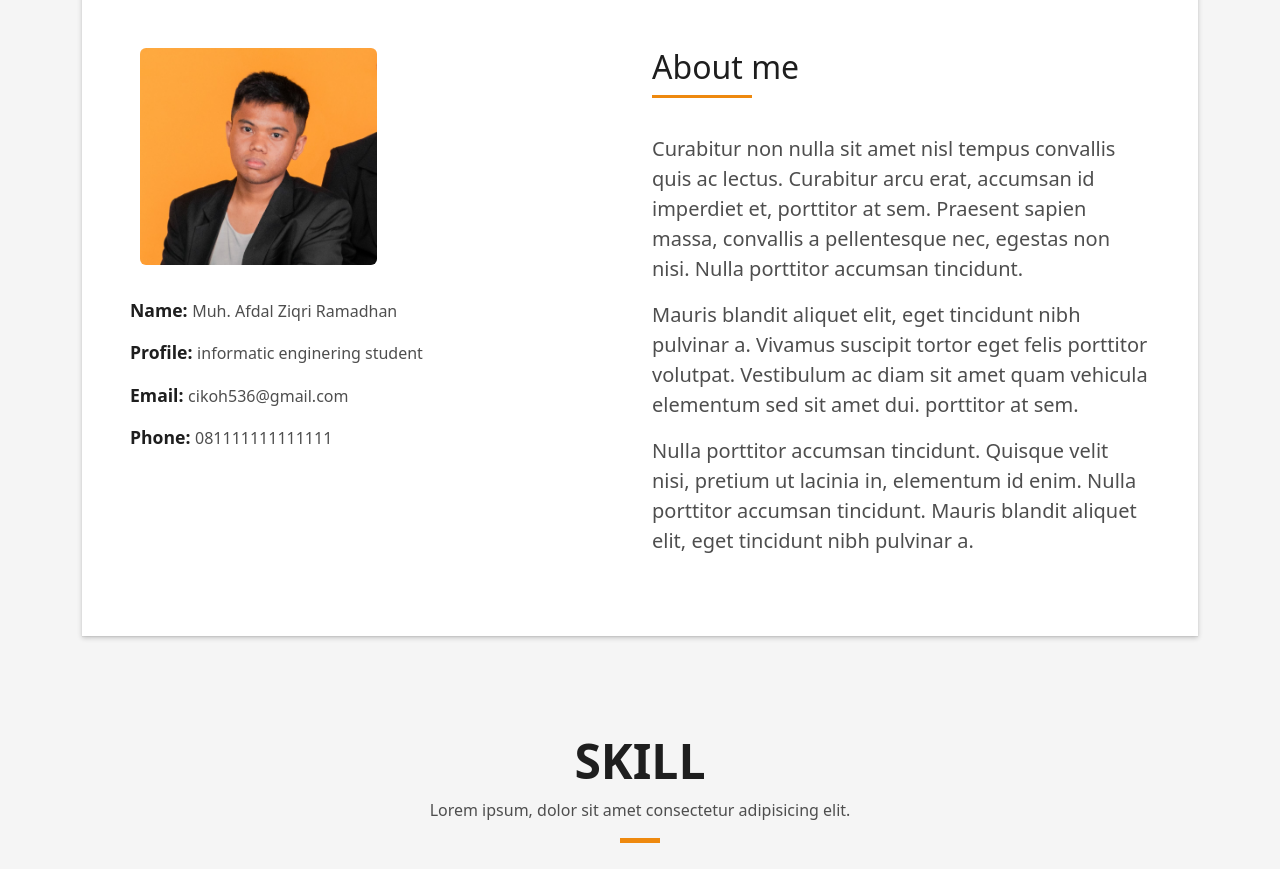
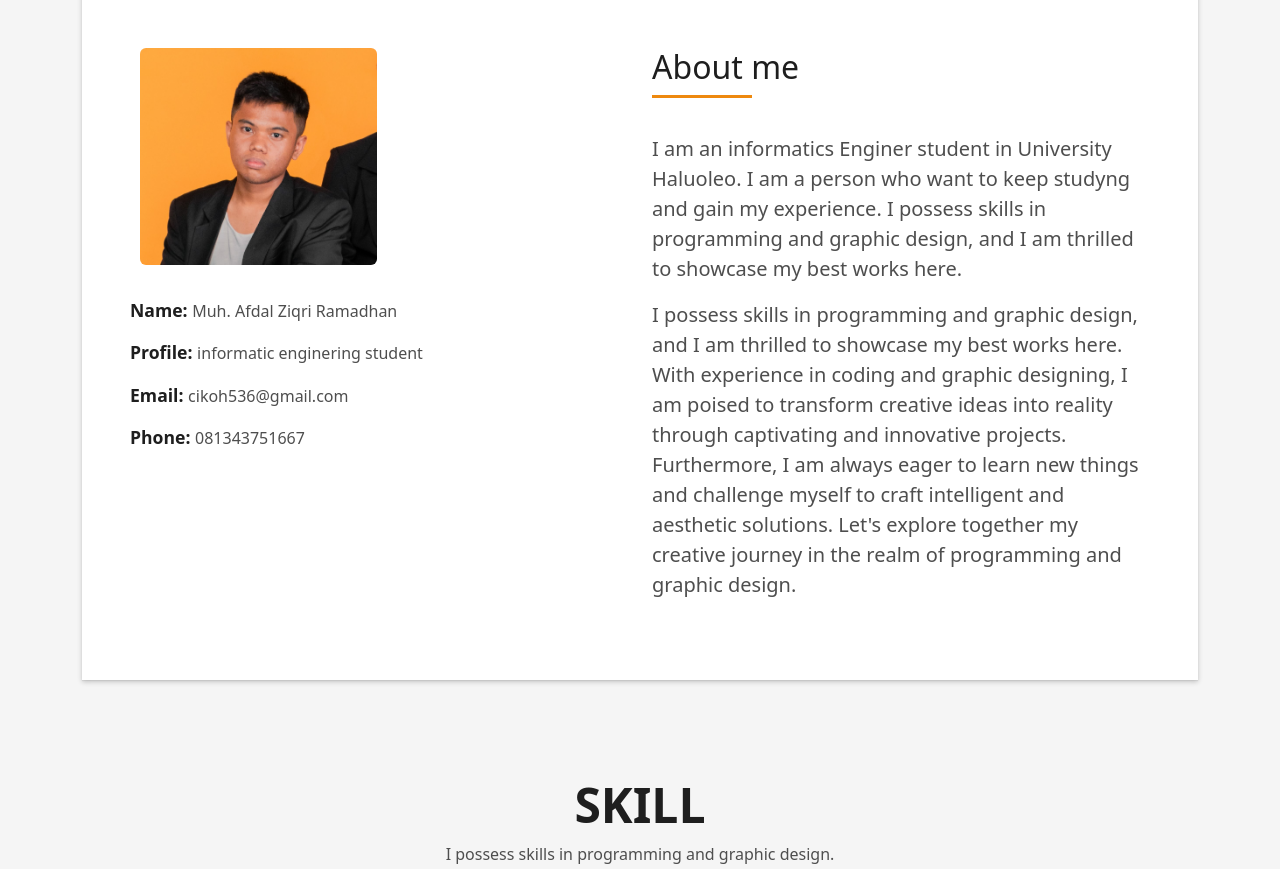
Before and after one commit to tyrant04/tyrant04.github.io, a plain HTML site: page index.html in a window 1280 px wide. Shown: the part 880-1749 px from the top of the page. Drawn offline with Linux system fonts and the light colour scheme.

Commit message:
Update index.html

```diff
--- a/index.html
+++ b/index.html
@@ -122,7 +122,7 @@
                       </p>
                       <p>
                         <span class="title-s">Phone: </span>
-                        <span>081111111111111</span>
+                        <span>081343751667</span>
                       </p>
                     </div>
                   </div>
@@ -132,24 +132,20 @@
                         <h5 class="title-left">About me</h5>
                       </div>
                       <p class="lead">
-                        Curabitur non nulla sit amet nisl tempus convallis quis
-                        ac lectus. Curabitur arcu erat, accumsan id imperdiet
-                        et, porttitor at sem. Praesent sapien massa, convallis a
-                        pellentesque nec, egestas non nisi. Nulla porttitor
-                        accumsan tincidunt.
+                        I am an informatics Enginer student in University Haluoleo.
+                        I am a person who want to keep studyng and gain my experience.
+                        I possess skills in programming and graphic design, and I am thrilled to
+                        showcase my best works here.
                       </p>
                       <p class="lead">
-                        Mauris blandit aliquet elit, eget tincidunt nibh
-                        pulvinar a. Vivamus suscipit tortor eget felis porttitor
-                        volutpat. Vestibulum ac diam sit amet quam vehicula
-                        elementum sed sit amet dui. porttitor at sem.
+                        I possess skills in programming and graphic design, and I am thrilled to
+                        showcase my best works here. With experience in coding and graphic designing,
+                        I am poised to transform creative ideas into reality through captivating and
+                        innovative projects. Furthermore, I am always eager to learn new things and
+                        challenge myself to craft intelligent and aesthetic solutions.
+                        Let's explore together my creative journey in the realm of programming and graphic design.
                       </p>
-                      <p class="lead">
-                        Nulla porttitor accumsan tincidunt. Quisque velit nisi,
-                        pretium ut lacinia in, elementum id enim. Nulla
-                        porttitor accumsan tincidunt. Mauris blandit aliquet
-                        elit, eget tincidunt nibh pulvinar a.
-                      </p>
+
                     </div>
                   </div>
                 </div>
@@ -168,7 +164,7 @@
               <div class="title-box text-center">
                 <h3 class="title-a">Skill</h3>
                 <p class="subtitle-a">
-                  Lorem ipsum, dolor sit amet consectetur adipisicing elit.
+                  I possess skills in programming and graphic design.
                 </p>
                 <div class="line-mf"></div>
               </div>
@@ -183,7 +179,7 @@
                   ></span>
                 </div>
                 <div class="service-content">
-                  <h2 class="s-title">Web Design</h2>
+                  <h2 class="s-title">HTML</h2>
                   <p class="s-description text-center">
                     Lorem ipsum dolor sit amet consectetur adipisicing elit.
                     Magni adipisci eaque autem fugiat! Quia, provident vitae!
```
